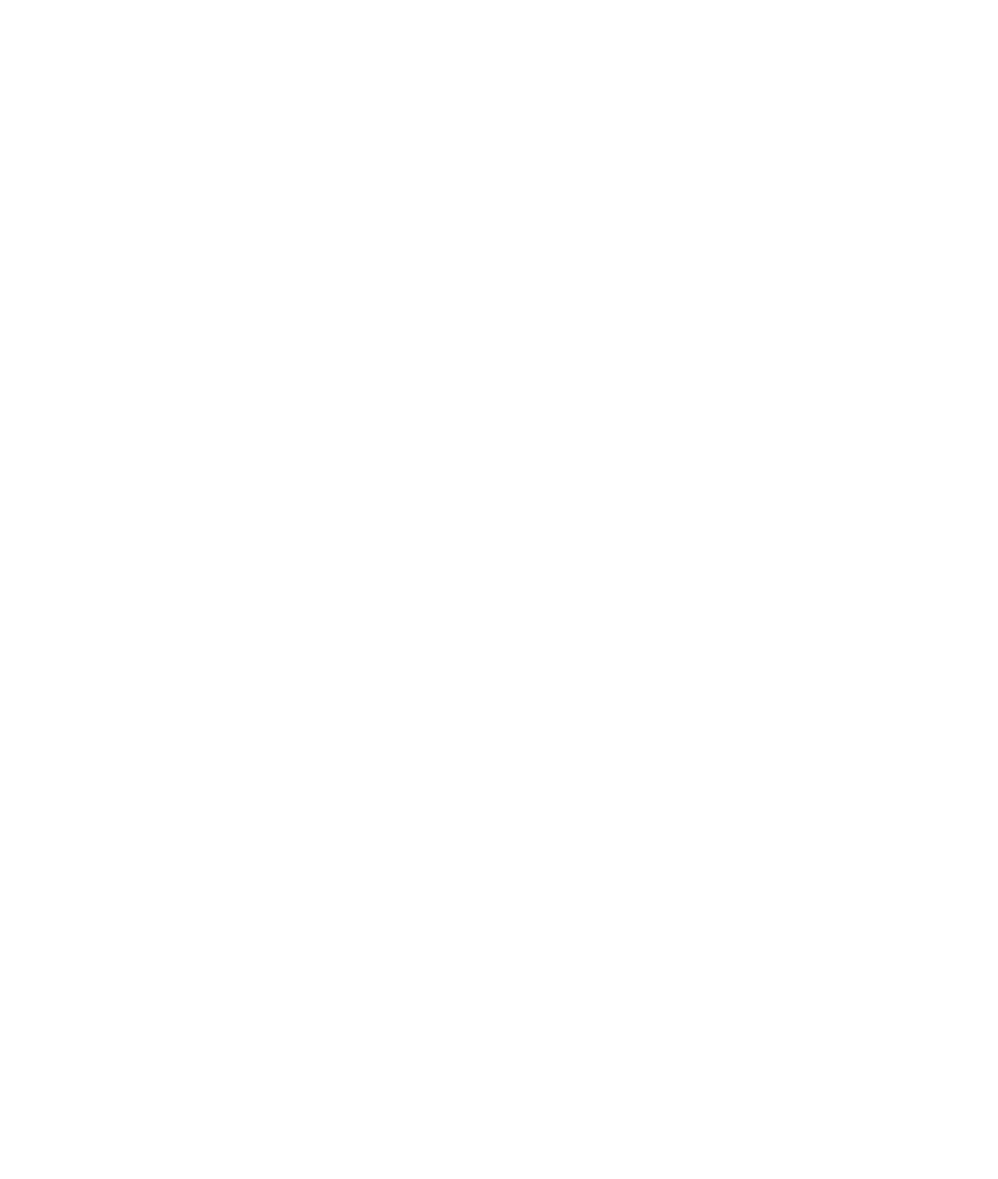
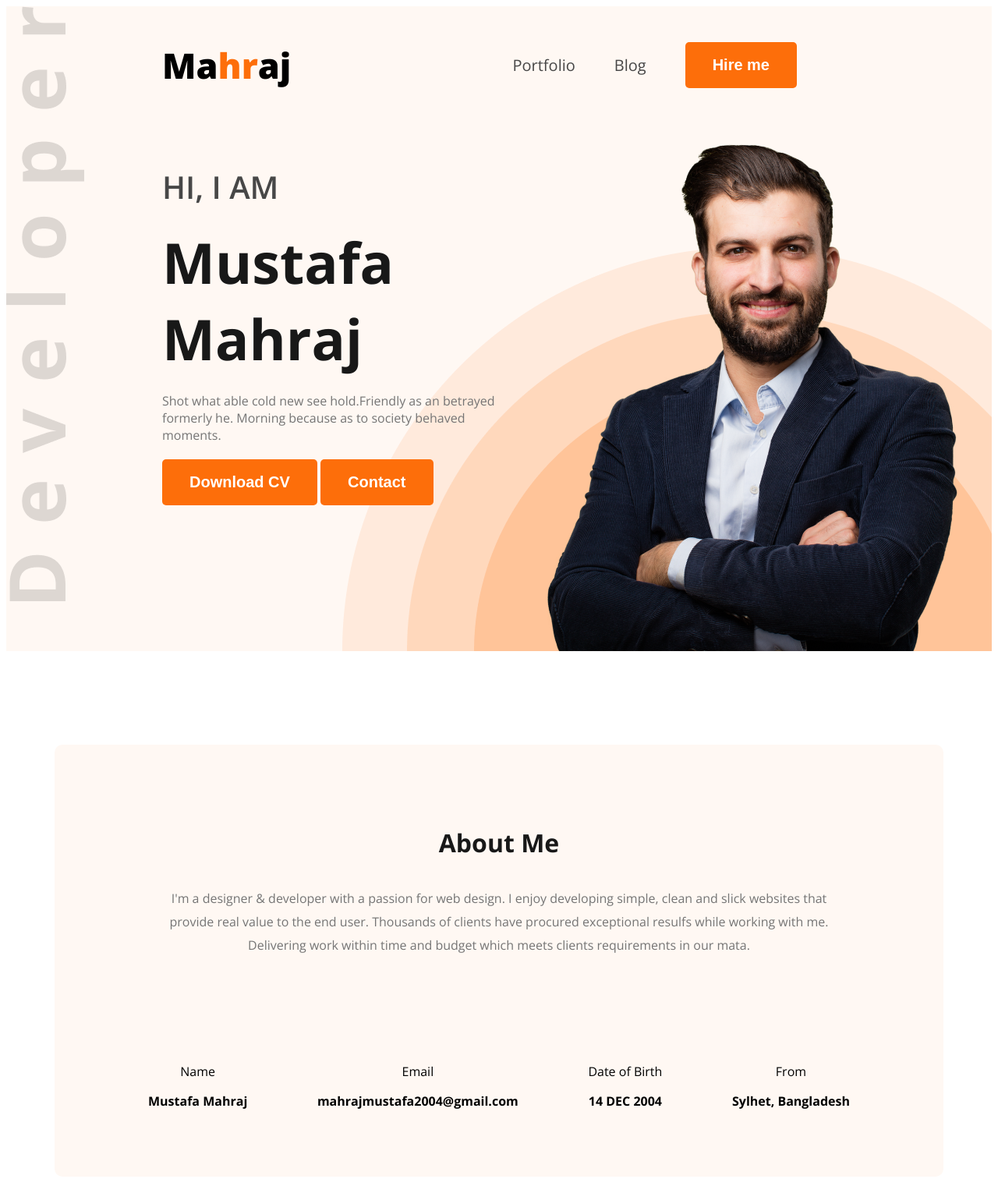
Before and after one commit to Mustafa-Mahraj/my-portfolio, a plain HTML site: page index.html in a window 1280 px wide. Shown: the whole page at 78% size. Before the commit the page ends 800 px from the top, so only its background shows below. Drawn offline with nearby package versions, Linux system fonts and the light colour scheme.

Commit message:
create header & about section

```diff
--- /dev/null
+++ b/Styles/style.css
@@ -0,0 +1,121 @@
+body{
+    font-family: "open sans";
+}
+header{
+   background-image: url('../images/developer.png'), url('../images/header_bg.png');
+    background-repeat: no-repeat;
+    background-position: top left, bottom right;
+    background-color: rgb(255, 248, 243);
+}
+nav{
+    display: flex;
+    align-items: center;
+    justify-content: space-between;
+    margin: 0px 200px;
+}
+nav .title{
+    font-weight: 800;
+    font-size: 45px;
+}
+.text-pri{
+    color: rgb(253, 110, 10);;
+}
+nav ul li{
+    list-style: none;
+    margin-right: 50px;
+}
+nav ul{
+    display: flex;
+    align-items: center;
+}
+nav li a{
+    text-decoration: none;
+    font-size: 20px;
+    color: rgb(71, 71, 71);
+}
+.btn{
+border-radius: 5px;
+background: rgb(253, 110, 10);
+padding: 18px 35px;
+border: none;
+color: white;
+font-size: 20px;
+cursor: pointer;
+font-weight: bold;
+}
+.about-title{
+color: rgb(24, 24, 24);
+font-family: Open Sans;
+font-size: 32px;
+font-weight: 700;
+line-height: 48px;
+letter-spacing: 0%;
+text-align: center;
+}
+.about-description{
+color: rgb(117, 117, 117);
+font-family: Open Sans;
+font-size: 16px;
+font-weight: 400;
+line-height: 30px;
+letter-spacing: 0%;
+text-align: center;
+}
+.banner{
+    display: flex;
+    justify-content: space-between;
+    margin: 0 35px 0 200px;
+}
+.banner-content{
+    max-width: 580px;
+}
+.bn-greeting{
+color: rgb(71, 71, 71);
+font-family: Open Sans;
+font-size: 40px;
+font-weight: 600;
+text-align: left;
+margin-bottom: 0;
+}
+.bn-title{
+color: rgb(24, 24, 24);
+font-family: Open Sans;
+font-size: 72px;
+font-weight: 700;
+text-align: left;
+margin-bottom: 0;
+margin-top: 20px;
+}
+.destriptiop{
+color: rgb(117, 117, 117);
+font-family: Open Sans;
+font-size: 16px;
+font-weight: 400;
+letter-spacing: 0%;
+text-align: left;
+margin-top: 20px;
+margin-bottom: 20px;
+}
+.bn-img{
+width: 584px;
+height: 676px;
+}
+main{
+    max-width: 1140px;
+    margin: 0 auto;
+}
+.about{
+    background-color: rgb(255, 248, 243);
+    border-radius: 10px;
+    margin-top: 120px;
+    padding: 70px 120px;
+}
+.item-description{
+    font-weight: 700;
+}
+.about-info{
+    display: flex;
+    justify-content: space-between;
+    text-align: center;
+    margin-top: 120px;
+}
--- a/index.html
+++ b/index.html
@@ -4,13 +4,55 @@
     <meta charset="UTF-8">
     <meta name="viewport" content="width=device-width, initial-scale=1.0">
     <title>My Portfolio</title>
+    <link rel="stylesheet" href="Styles/style.css">
+    <style>
+        @import url('https://fonts.googleapis.com/css2?family=Open+Sans:ital,wght@0,300..800;1,300..800&display=swap');
+    </style>
 </head>
 <body>
     <header>
-
+        <nav>
+            <h3 class="title">Ma<span class="text-pri">hr</span>aj</h3>
+            <ul>
+                <li><a href="">Portfolio</a></li>
+                <li><a href="">Blog</a></li>
+                <li><a href=""><button class="btn">Hire me</button></a></li>
+            </ul>
+        </nav>
+        <div class="banner">
+            <div class="banner-content">
+                <h4 class="bn-greeting">HI, I AM</h4>
+                <h1 class="bn-title">Mustafa Mahraj</h1>
+                <p class="destriptiop">Shot what able cold new see hold.Friendly as an betrayed formerly he. Morning because as to society behaved moments.</p>
+                <button class="btn">Download CV</button>
+                <button class="btn">Contact</button>
+            </div>
+            <img class="bn-img" src="images/hardy.png" alt="">
+        </div>
     </header>
     <main>
-
+        <section class="about">
+            <h3 class="about-title">About Me</h3>
+            <p class="about-description">I'm a designer & developer with a passion for web design. I enjoy developing simple, clean and slick websites that provide real value to the end user. Thousands of clients have procured exceptional resulfs while working with me. Delivering work within time and budget which meets clients requirements in our mata.</p>
+            <div class="about-info">
+                <div class="about-item">
+                    <p class="item-title">Name</p>
+                    <p class="item-description">Mustafa Mahraj</p>
+                </div>
+                <div class="about-item">
+                    <p class="item-title">Email</p>
+                    <p class="item-description">mahrajmustafa2004@gmail.com</p>
+                </div>
+                <div class="about-item">
+                    <p class="item-title">Date of Birth</p>
+                    <p class="item-description">14 DEC 2004</p>
+                </div>
+                <div class="about-item">
+                    <p class="item-title">From</p>
+                    <p class="item-description">Sylhet, Bangladesh</p>
+                </div>
+            </div>
+        </section>
     </main>
     <footer>
 
```
